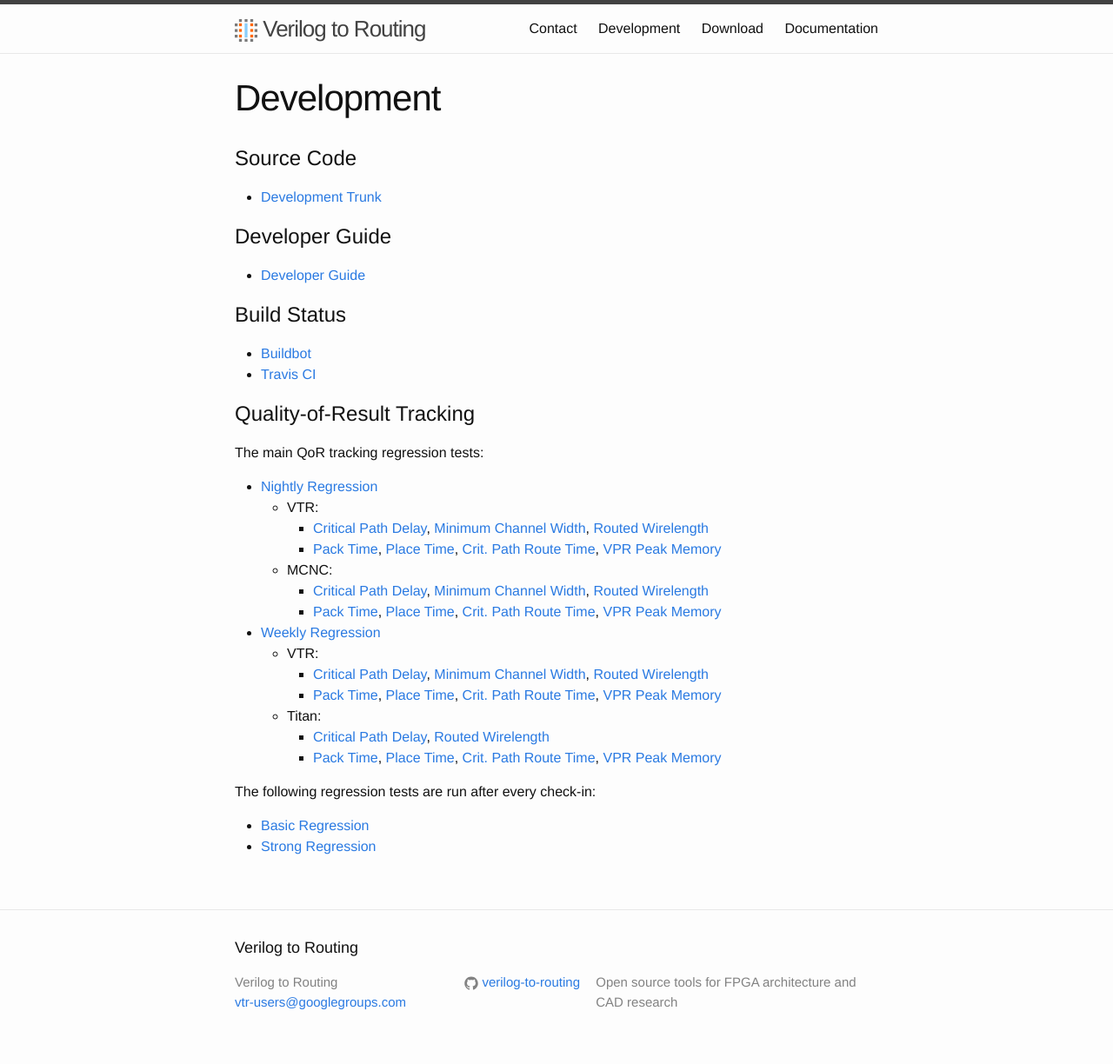
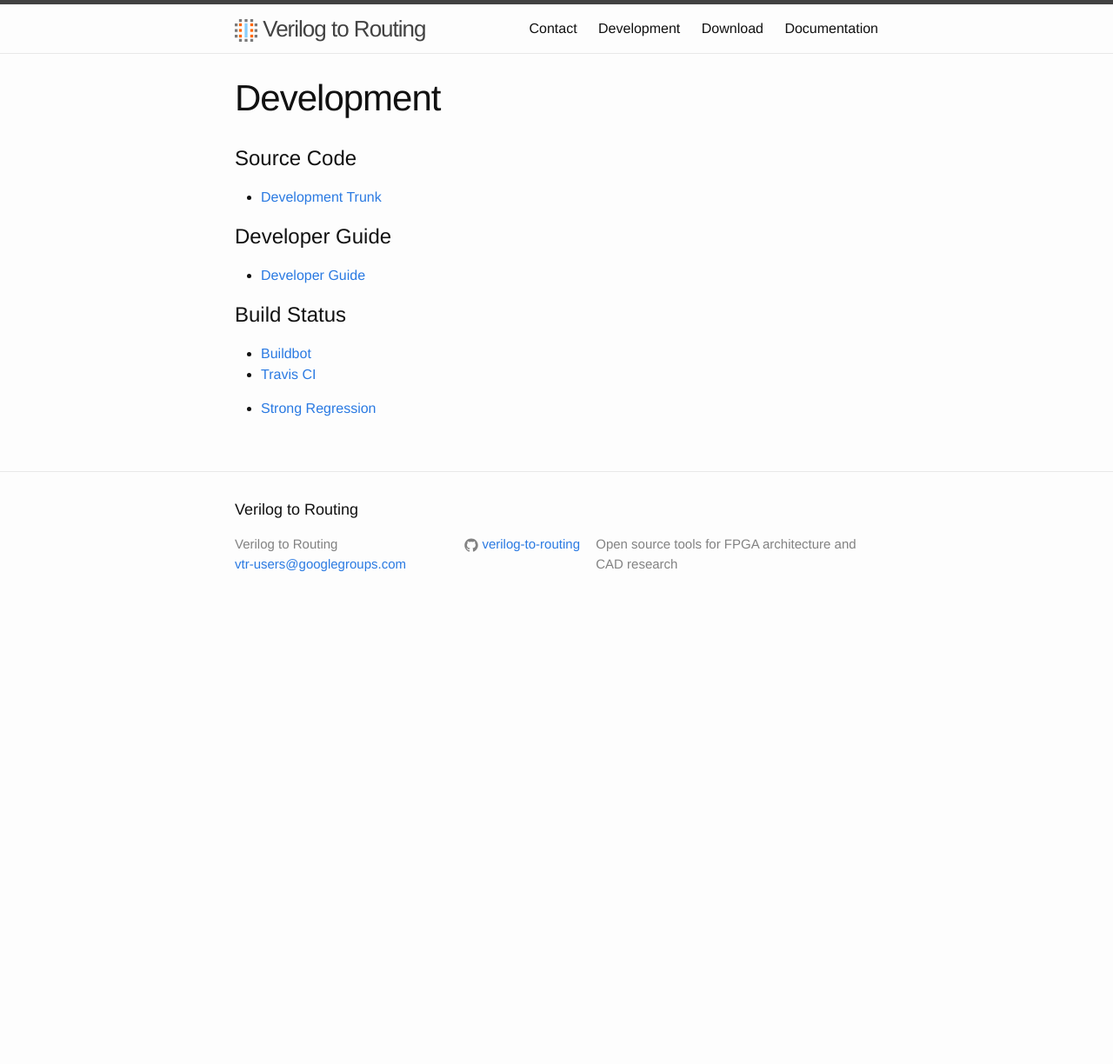
Before and after one commit to verilog-to-routing/verilog-to-routing.github.io, a Jekyll site: the page built from _pages/development.md, in a window 1280 px wide. Shown: the whole page at 87% size. Built offline with Jekyll 4.4.1, drawn with Linux system fonts in a browser that asks for light colours; after the commit the page ends 900 px from its top, so only the background shows below that; some of the changed lines change nothing that is shown.

Commit message:
Update development.md to remove QoR tracking links
These links are o longer active

```diff
--- a/_pages/development.md
+++ b/_pages/development.md
@@ -19,6 +19,9 @@
 
 * [Buildbot](http://builds.verilogtorouting.org:8080/waterfall)
 * [Travis CI](https://travis-ci.com/verilog-to-routing/vtr-verilog-to-routing)
+
+<!---
+Commenting out the automated QoR tracking, as we have moved away from this and it isn't maintained anymore.
 
 Quality-of-Result Tracking
 ==========================
@@ -62,4 +65,5 @@
 The following regression tests are run after every check-in:
 
 * [Basic Regression](http://builds.verilogtorouting.org:8088/view?db=basic.db)
+-->
 * [Strong Regression](http://builds.verilogtorouting.org:8088/view?db=strong.db)
```
